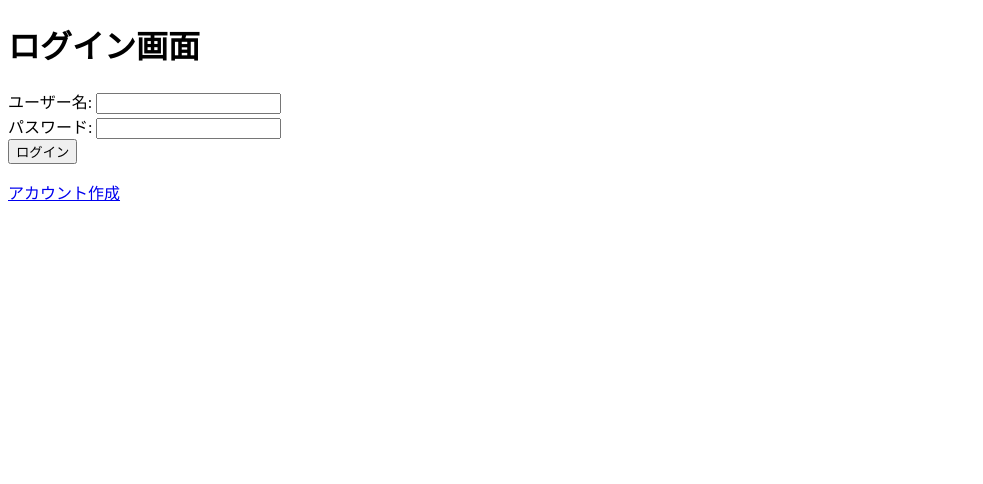
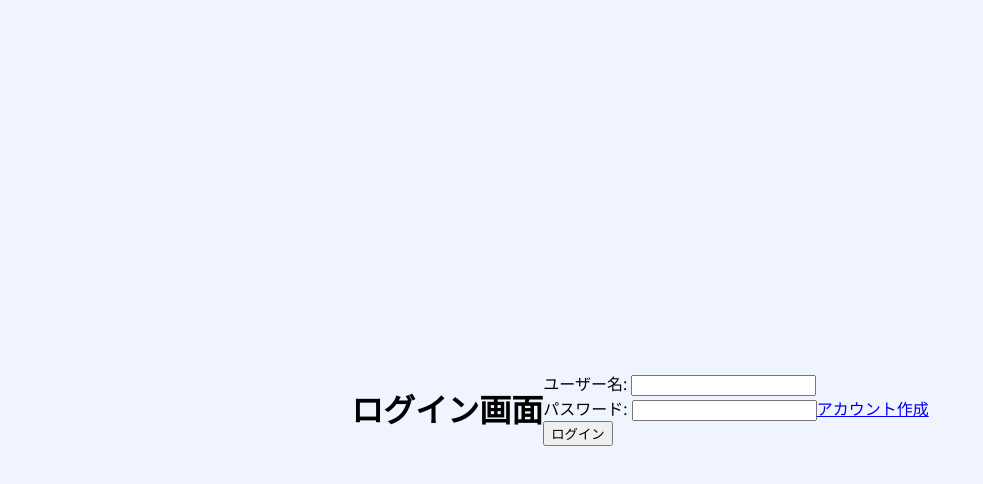
Before and after one commit to kyorotyan/budget_book_app, a plain HTML site: page frontend/index.html in a window 1280 px wide. Shown: the whole page, without its empty margins (0-983 px from the left). Drawn offline with Linux system fonts and the light colour scheme.

Commit message:
[update] 機能修正 refs #4 それぞれのページにcssを実装し見た目を整えた

```diff
--- /dev/null
+++ b/frontend/css/index.css
@@ -0,0 +1,20 @@
+/* ============================================
+   ボディ全体
+   画面全体を淡い青みがかった背景色にし、
+   flexboxで中央揃えにして縦横ともにセンタリングする
+   ============================================ */
+body {
+  font-family: 'Segoe UI', sans-serif;
+  background-color: #f0f4ff;
+  display: flex;
+  justify-content: center; /* 水平方向の中央揃え */
+  align-items: center;     /* 垂直方向の中央揃え */
+  min-height: 100vh;       /* 画面の高さいっぱいに広げる */
+}
+
+/* メインタイトル */
+.header h1 {
+  font-size: 2.5rem;
+  color: black;
+  margin-bottom: 8px;
+}
--- a/frontend/index.html
+++ b/frontend/index.html
@@ -3,6 +3,7 @@
 <head>
     <meta charset="utf-8">
     <title>ログイン画面</title>
+    <link rel="stylesheet" href="css/index.css">
 </head>
 <body>
     <h1>ログイン画面</h1>
```
Also changed, not shown: frontend/home.html (+1 -1 lines), frontend/css/home.css (renamed from frontend/css/style.css).
